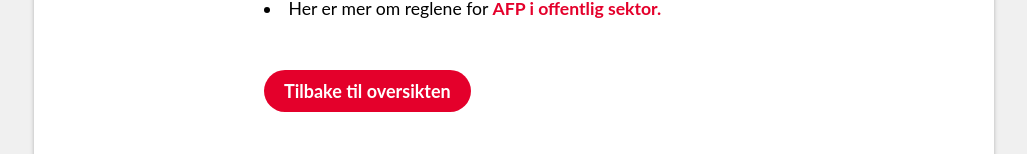
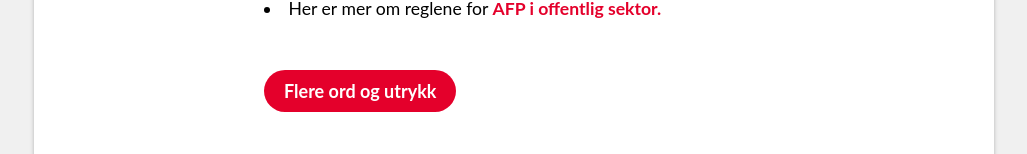
Before and after one commit to Ninuskaninus/tariffleksikon_2024, a website with bundled scripts: page pages/tariff.html in a window 1280 px wide. Shown: the part 554-708 px from the top of the page, without its empty margins (126-1153 px from the left). Built offline with nearby package versions, Linux system fonts and the light colour scheme.

Commit message:
changed text on btn

```diff
--- a/pages/tariff.html
+++ b/pages/tariff.html
@@ -45,7 +45,7 @@
       </div>
       <div class="frifag-tariff-btnContainer">
         <a class="frifag-tariff-backBtn" href="/index.html"
-          >Tilbake til oversikten</a
+          >Flere ord og utrykk</a
         >
       </div>
       <div class="frifag-tariff-article-description">
```
